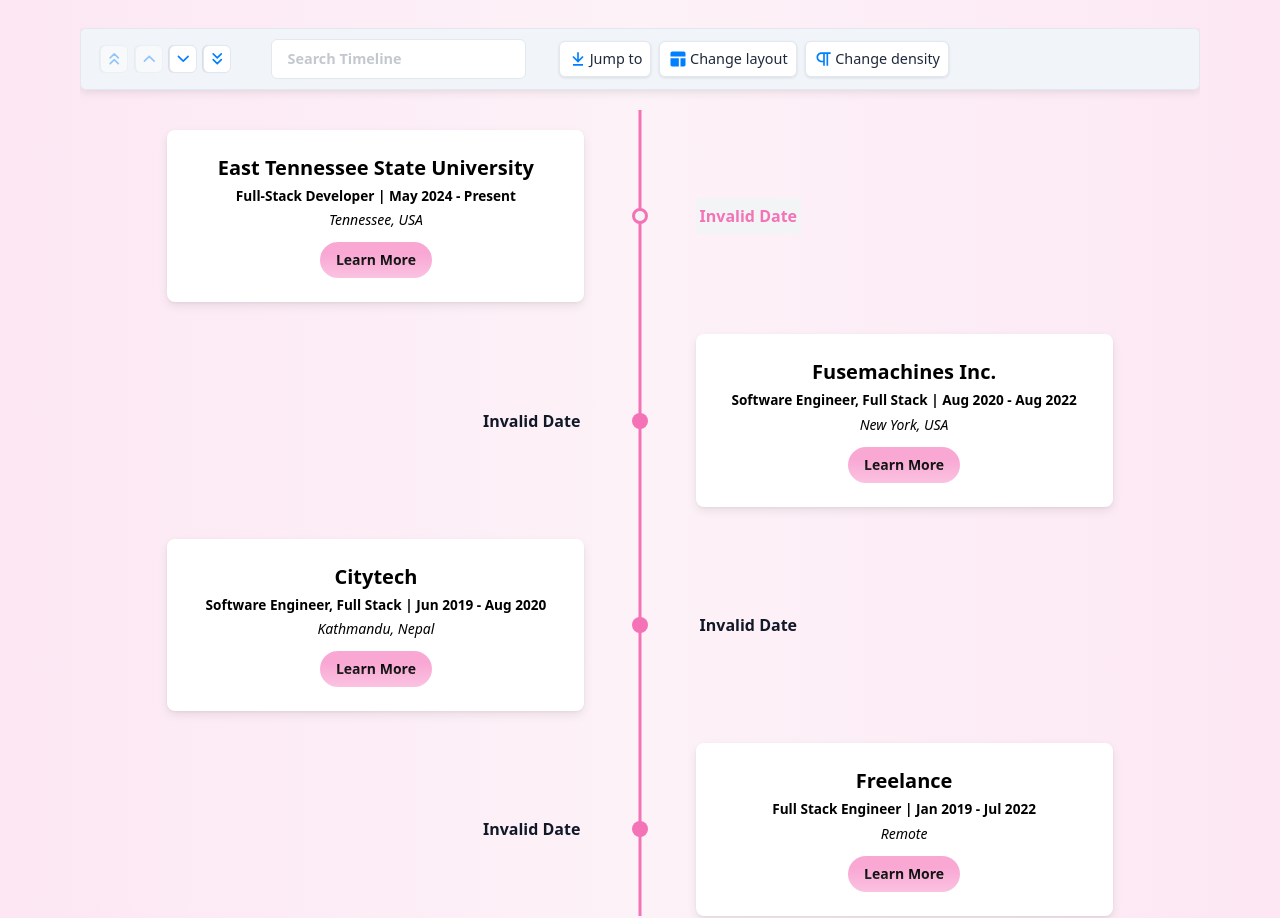
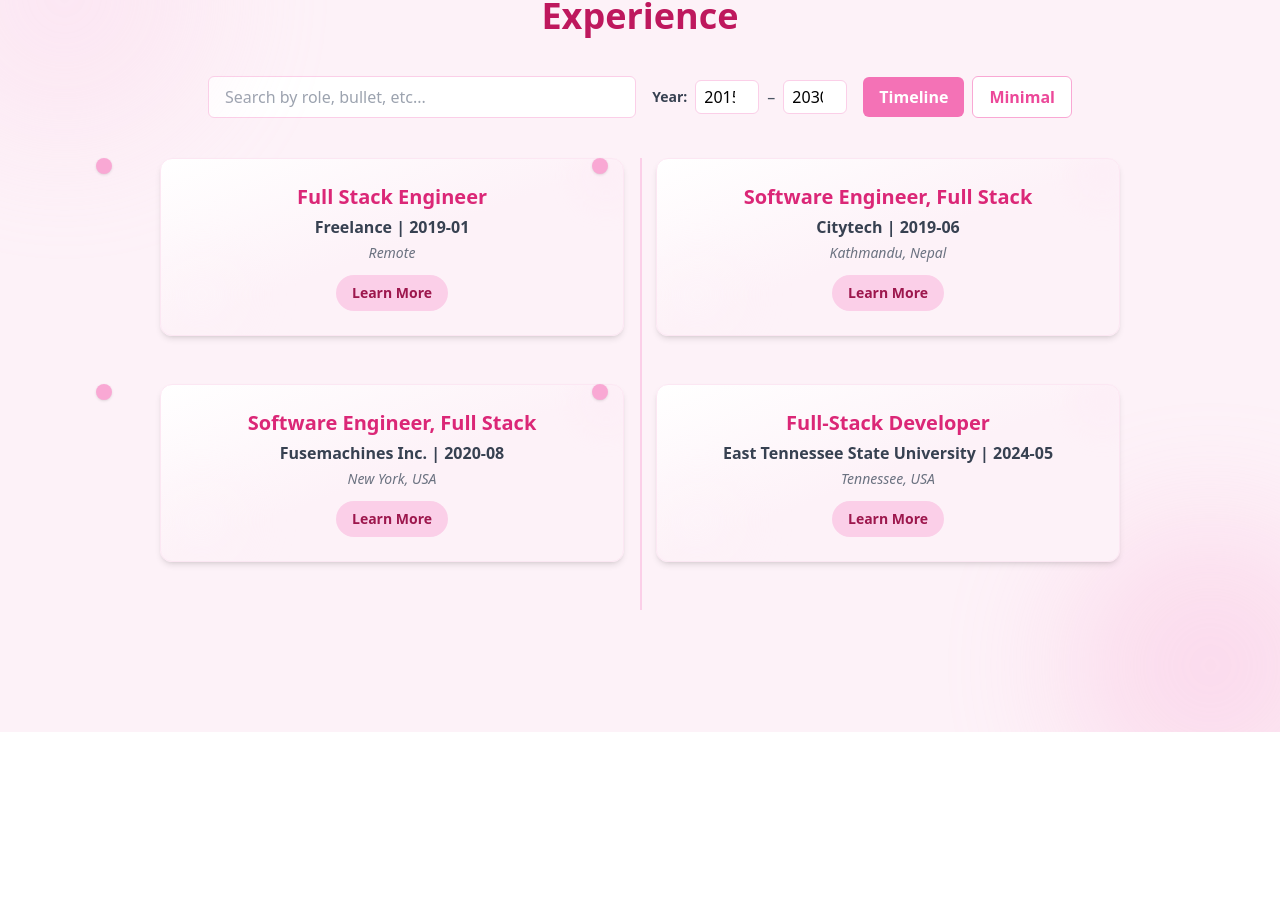
Before and after one commit to bigyaa/bigyaa.github.io, a React (Create React App) app: page / in a window 1280 px wide. Shown: the part 868-1786 px from the top of the page. After the commit the page ends 1660 px from the top, so only its background shows below. Built offline with nearby package versions, Linux system fonts and the light colour scheme.

Commit message:
Refactor experiences data structure and update App component for improved state management

```diff
--- a/src/App.js
+++ b/src/App.js
@@ -2,9 +2,7 @@
 import info from './data.json';
 import Timeline from './components/Timeline';
 import Header from './components/Header';
-import About from './components/About';
 import Footer from './components/Footer';
-import Experiences from './components/Experiences';
 
 function App() {
   const [data, setData] = useState(info);
@@ -13,8 +11,7 @@
     if (!data) {
       setData(info);
     }
-  }, []);
-  console.log(data);
+  }, [data]);
 
   if (!data) return <p>Loading...</p>;
 
--- a/src/components/Timeline.js
+++ b/src/components/Timeline.js
@@ -1,9 +1,27 @@
-import React, { useState } from 'react';
-import { Chrono } from 'react-chrono';
+import React, { useState, useMemo } from 'react';
 import { motion, AnimatePresence } from 'framer-motion';
-import experiences from '../data/experiences'; // Your experiences data
+import experiences from '../data/experiences';
 
-// Animation variants for collapsible bullet points
+// Container for all items (stagger children)
+const containerVariants = {
+  hidden: { opacity: 0 },
+  show: {
+    opacity: 1,
+    transition: { staggerChildren: 0.12 },
+  },
+};
+
+// Each item fade/slide in
+const itemVariants = {
+  hidden: { opacity: 0, y: 20 },
+  show: {
+    opacity: 1,
+    y: 0,
+    transition: { duration: 0.5, ease: 'easeOut' },
+  },
+};
+
+// Collapsible bullet expansions
 const bulletVariants = {
   hidden: {
     opacity: 0,
@@ -17,108 +35,228 @@
   },
 };
 
-// A collapsible node to replicate your \"Learn More\" logic
-function CollapsibleBullets({ experience }) {
+function parseYear(dateStr) {
+  // If it's something like "2020-08" or "2020"
+  const parsed = parseInt(dateStr.split('-')[0], 10);
+  return isNaN(parsed) ? 0 : parsed;
+}
+
+function TimelineCard({ item, displayType }) {
   const [showBullets, setShowBullets] = useState(false);
 
+  // whether we are in 'timeline' mode or 'minimal' mode
+  const verticalMode = displayType === 'timeline';
+
   return (
-    <div className="relative text-black">
-      <h3 className="text-xl font-bold text-softPink mb-1">
-        {experience.company}
+    <motion.div
+      variants={itemVariants}
+      className={`relative mb-12 ${
+        verticalMode ? 'md:w-1/2 px-4' : 'w-full px-2'
+      }`}
+    >
+      {/* The bullet & line if in timeline mode */}
+      {verticalMode && (
+        <div className="absolute -left-10 md:-left-12 top-0 flex flex-col items-center">
+          <div className="bg-pink-300 w-4 h-4 rounded-full z-10 shadow" />
+          <div className="flex-1 bg-pink-200 w-1 mt-0" />
+        </div>
+      )}
+
+      {/* The card */}
+      <motion.div
+        whileHover={{ scale: 1.02 }}
+        className="relative p-6 rounded-xl shadow-md border border-pink-100 bg-gradient-to-br from-white via-pink-50 to-pink-50 overflow-hidden transition-transform duration-300"
+      >
+        {/* Subtle floating shapes */}
+        <motion.div
+          className="absolute -top-4 -right-4 w-16 h-16 bg-pink-100/20 rounded-full blur-md"
+          animate={{ y: [0, 10, 0], x: [0, -5, 0] }}
+          transition={{ repeat: Infinity, duration: 3, ease: 'easeInOut' }}
+        />
+        <motion.div
+          className="absolute -bottom-4 -left-4 w-24 h-24 bg-pink-50/20 rounded-full blur-xl"
+          animate={{ y: [0, -10, 0], x: [0, 10, 0] }}
+          transition={{ repeat: Infinity, duration: 3.5, ease: 'easeInOut' }}
+        />
+
+        {/* Content */}
+        <h3 className="relative text-xl font-bold text-pink-600 z-10 mb-1">
+          {item.role}
         </h3>
-      <p className="text-md font-semibold mb-1">
-        {experience.role} | {experience.date}
+        <p className="relative text-md font-semibold z-10 mb-1 text-gray-700">
+          {item.company} | {item.date}
         </p>
-      <p className="mb-3 text-sm italic">{experience.location}</p>
+        <p className="relative mb-3 text-sm italic z-10 text-gray-500">
+          {item.location}
+        </p>
 
-      {/* Toggle button */}
+        {/* Learn More toggle for bullet points */}
+        {item.bullets?.length > 0 && (
+          <>
             <button
-        onClick={() => setShowBullets((prev) => !prev)}
-        className="px-4 py-2 bg-pink-300 text-black rounded-full text-sm font-semibold hover:bg-pink-600 transition-colors mb-2"
+              onClick={() => setShowBullets(!showBullets)}
+              className="relative z-10 px-4 py-2 bg-pink-200 rounded-full text-sm font-semibold text-pink-800 hover:bg-pink-300 transition-colors"
             >
               {showBullets ? 'Show Less' : 'Learn More'}
             </button>
-
-      {/* Animate presence of bullet points */}
             <AnimatePresence>
               {showBullets && (
                 <motion.ul
-            key="bulletList"
-            className="list-disc ml-5 mt-2 text-sm space-y-2"
+                  key="bullets"
                   initial="hidden"
                   animate="visible"
                   exit="hidden"
                   variants={bulletVariants}
+                  className="relative list-disc ml-5 mt-4 text-sm space-y-2 z-10 text-gray-600"
                 >
-            {experience.bullets.map((bullet, idx) => (
+                  {item.bullets.map((bullet, idx) => (
                     <li key={idx}>{bullet}</li>
                   ))}
                 </motion.ul>
               )}
             </AnimatePresence>
-    </div>
+          </>
+        )}
+      </motion.div>
+    </motion.div>
   );
 }
 
 export default function Timeline() {
-  // Convert experiences to Chrono's format; ensure date is a string
-  const items = experiences.map((exp) => ({
-    title: `${exp.role} @ ${exp.company}`,
-    // If exp.date is something like \"Aug 2020 - Aug 2022\",
-    // Chrono will simply display it as-is on the timeline.
-    date: exp.date,
-    // Provide our collapsible bullets as card content
-    cardDetailedText: <CollapsibleBullets experience={exp} />,
-  }));
+  const [displayType, setDisplayType] = useState('timeline'); // 'timeline' or 'minimal'
+  const [searchTerm, setSearchTerm] = useState('');
+  const [startYear, setStartYear] = useState(2015);
+  const [endYear, setEndYear] = useState(2030);
+
+  // Filter experiences
+  const filteredData = useMemo(() => {
+    const term = searchTerm.toLowerCase();
+    return experiences.filter((e) => {
+      const yearInt = parseYear(e.date);
+      if (yearInt < startYear || yearInt > endYear) return false;
+      // search role, company, location
+      if (
+        e.role.toLowerCase().includes(term) ||
+        e.company.toLowerCase().includes(term) ||
+        e.location.toLowerCase().includes(term)
+      ) {
+        return true;
+      }
+      // search bullets
+      return e.bullets?.some((b) => b.toLowerCase().includes(term));
+    });
+  }, [searchTerm, startYear, endYear]);
 
   return (
-    <section className="relative py-20 text-center text-background overflow-hidden">
-      {/* Soft gradient background */}
+    <section className="relative py-16 text-center text-background min-h-screen bg-pink-50 overflow-hidden">
+      {/* Soft pastel background (subtly) */}
       <div
-        className="absolute inset-0 bg-gradient-to-r from-pink-100 via-pink-50 to-pink-100"
+        className="absolute inset-0 bg-pink-100 opacity-20 pointer-events-none"
         style={{ zIndex: -1 }}
       />
 
-      {/* Floating circles for a playful effect */}
       <motion.div
-        className="absolute top-[-5rem] left-[-5rem] w-72 h-72 bg-lightPurple rounded-full opacity-30 blur-3xl"
+        className="absolute top-[-5rem] left-[-5rem] w-72 h-72 bg-pink-200 rounded-full opacity-30 blur-3xl"
         animate={{ x: [0, 30, 0], y: [0, 10, 0] }}
         transition={{ repeat: Infinity, duration: 6, ease: 'easeInOut' }}
       />
       <motion.div
-        className="absolute bottom-[-5rem] right-[-5rem] w-72 h-72 bg-lightBlue rounded-full opacity-30 blur-3xl"
+        className="absolute bottom-[-5rem] right-[-5rem] w-72 h-72 bg-pink-300 rounded-full opacity-30 blur-3xl"
         animate={{ x: [0, -20, 0], y: [0, -10, 0] }}
         transition={{ repeat: Infinity, duration: 7, ease: 'easeInOut' }}
       />
 
-      <div className="max-w-6xl mx-auto p-4">
-        <Chrono
-          items={items}
-          mode="VERTICAL_ALTERNATING"
-          scrollable={{ scrollbar: true }}
-          cardHeight={170}
-          cardWidth={500}
-          useReadMore={false} // We manage collapsible content ourselves
-          theme={{
-            primary: '#F472B6', // Pink highlight
-            secondary: '#F3F4F6',
-            cardBgColor: '#FFFFFF',
-            cardForeColor: '#111827',
-            titleColor: '#111827',
-            titleColorActive: '#F472B6',
-          }}
-          classNames={{
-            card:
-              'bg-white p-6 rounded-xl shadow-lg ring-1 ring-black ring-opacity-5 hover:shadow-xl transition-shadow duration-300',
-            cardDetailedText: 'mt-2 text-gray-700',
-            cardSubTitle: 'text-lg font-semibold text-pink-500',
-            cardText: 'text-base text-gray-600',
-            cardTitle: 'text-2xl font-bold text-gray-900 mb-2',
-            controls: 'my-controls',
-            date: 'text-sm text-gray-500 mt-1',
-            title: 'text-xl font-bold text-gray-900',
-          }}
+      <h2 className="text-4xl font-bold mb-10 text-pink-700">Experience</h2>
+
+      {/* Control Panel */}
+      <div className="max-w-4xl mx-auto mb-10 px-4 flex flex-col sm:flex-row items-center gap-4 justify-between">
+        {/* Search Input */}
+        <input
+          type="text"
+          placeholder="Search by role, bullet, etc..."
+          value={searchTerm}
+          onChange={(e) => setSearchTerm(e.target.value)}
+          className="flex-1 px-4 py-2 rounded-md border border-pink-200 focus:outline-none focus:ring-2 focus:ring-pink-300 bg-white"
         />
+
+        {/* Year Range */}
+        <div className="flex items-center space-x-2">
+          <label className="text-sm font-semibold text-gray-700">Year:</label>
+          <input
+            type="number"
+            className="w-16 px-2 py-1 rounded-md border border-pink-200 bg-white"
+            value={startYear}
+            onChange={(e) => setStartYear(Number(e.target.value) || 0)}
+          />
+          <span className="text-gray-600">–</span>
+          <input
+            type="number"
+            className="w-16 px-2 py-1 rounded-md border border-pink-200 bg-white"
+            value={endYear}
+            onChange={(e) => setEndYear(Number(e.target.value) || 9999)}
+          />
+        </div>
+
+        {/* Toggle Layout */}
+        <div className="flex items-center space-x-2">
+          <button
+            onClick={() => setDisplayType('timeline')}
+            className={`px-4 py-2 rounded-md font-semibold transition-colors ${
+              displayType === 'timeline'
+                ? 'bg-pink-400 text-white'
+                : 'bg-white text-pink-500 border border-pink-300 hover:bg-pink-200'
+            }`}
+          >
+            Timeline
+          </button>
+          <button
+            onClick={() => setDisplayType('minimal')}
+            className={`px-4 py-2 rounded-md font-semibold transition-colors ${
+              displayType === 'minimal'
+                ? 'bg-pink-400 text-white'
+                : 'bg-white text-pink-500 border border-pink-300 hover:bg-pink-200'
+            }`}
+          >
+            Minimal
+          </button>
+        </div>
+      </div>
+
+      <div className="max-w-5xl mx-auto px-4 relative">
+        {/* If in 'timeline' mode, we display a center line for larger screens */}
+        {displayType === 'timeline' && (
+          <div className="hidden md:block absolute top-0 bottom-0 left-1/2 w-0.5 bg-pink-200" />
+        )}
+
+        <motion.div
+          className={`flex flex-col ${
+            displayType === 'timeline'
+              ? 'md:flex-row md:flex-wrap'
+              : 'md:flex-col'
+          }`}
+          variants={containerVariants}
+          initial="hidden"
+          animate="show"
+        >
+          <AnimatePresence>
+            {filteredData.length > 0 ? (
+              filteredData.map((exp) => (
+                <TimelineCard
+                  key={exp.id}
+                  item={exp}
+                  displayType={displayType}
+                />
+              ))
+            ) : (
+              <motion.div
+                className="w-full text-gray-500 mt-8"
+                variants={itemVariants}
+              >
+                No matching experiences found.
+              </motion.div>
+            )}
+          </AnimatePresence>
+        </motion.div>
       </div>
     </section>
   );
--- a/src/data/experiences.js
+++ b/src/data/experiences.js
@@ -1,48 +1,57 @@
+// experiences.js
 const experiences = [
   {
-      company: 'East Tennessee State University',
-      role: 'Full-Stack Developer',
-      date: 'May 2024 - Present',
-      location: 'Tennessee, USA',
+    id: 1,
+    company: 'Freelance',
+    role: 'Full Stack Engineer',
+    date: '2019-01', // January 2019
+    location: 'Remote',
     bullets: [
-        'Led the development of the frontend architecture and transcription system for an AI-powered archival platform using React, Python, Whisper, and TensorFlow, enhancing research accessibility by 200%.',
-        'Engineered NLP & LLM-driven solutions, achieving 95% transcription accuracy & 79% classification accuracy, enabling automated data processing and actionable insights.',
+      'Independently led full-cycle development for multiple projects, aligning business needs with robust technical execution.',
+      'Designed and built working prototypes for early-stage startups, contributing to successful funding rounds.',
+      'Achieved an 80% client retention rate by delivering high-value products on schedule with strong communication.',
+      // (Jan 2019 - Jul 2022) if you want to clarify the full range
     ],
   },
   {
+    id: 2,
+    company: 'Citytech',
+    role: 'Software Engineer, Full Stack',
+    date: '2019-06', // June 2019
+    location: 'Kathmandu, Nepal',
+    bullets: [
+      'Developed key components of a fintech platform handling $10M+ in monthly remittances, ensuring secure transactions and high availability.',
+      'Boosted UI performance by 30%, leveraging optimized state management and React/Redux enhancements.',
+      'Implemented an automated Jest/Enzyme-based testing infrastructure, reducing production bugs by 40%.',
+      // (Jun 2019 - Aug 2020)
+    ],
+  },
+  {
+    id: 3,
     company: 'Fusemachines Inc.',
     role: 'Software Engineer, Full Stack',
-      date: 'Aug 2020 - Aug 2022',
+    date: '2020-08', // August 2020
     location: 'New York, USA',
     bullets: [
       'Redesigned a legacy codebase into a scalable microservices architecture, reducing feature release cycles by 40%.',
       'Owned full SDLC execution for an enterprise education platform, eliminating development bottlenecks by 25% and ensuring on-time project delivery.',
       'Optimized GraphQL and RESTful APIs, reducing API response times by 30%, improving backend efficiency and user interaction speeds.',
       'Automated CI/CD workflows using Docker, GitHub Actions, and Jenkins, cutting deployment overhead by 45%.',
+      // (Aug 2020 - Aug 2022)
     ],
   },
   {
-      company: 'Citytech',
-      role: 'Software Engineer, Full Stack',
-      date: 'Jun 2019 - Aug 2020',
-      location: 'Kathmandu, Nepal',
+    id: 4,
+    company: 'East Tennessee State University',
+    role: 'Full-Stack Developer',
+    date: '2024-05', // May 2024
+    location: 'Tennessee, USA',
     bullets: [
-        'Developed key components of a fintech platform handling $10M+ in monthly remittances, ensuring secure transactions and high availability.',
-        'Boosted UI performance by 30%, leveraging optimized state management and React/Redux enhancements.',
-        'Implemented an automated Jest/Enzyme-based testing infrastructure, reducing production bugs by 40%.',
+      'Led the development of the frontend architecture and transcription system for an AI-powered archival platform using React, Python, Whisper, and TensorFlow, enhancing research accessibility by 200%.',
+      'Engineered NLP & LLM-driven solutions, achieving 95% transcription accuracy & 79% classification accuracy, enabling automated data processing and actionable insights.',
+      // (May 2024 - Present)
     ],
   },
-    {
-      company: 'Freelance',
-      role: 'Full Stack Engineer',
-      date: 'Jan 2019 - Jul 2022',
-      location: 'Remote',
-      bullets: [
-        'Independently led full-cycle development for multiple projects, aligning business needs with robust technical execution.',
-        'Designed and built working prototypes for early-stage startups, contributing to successful funding rounds.',
-        'Achieved 80% client retention by delivering high-value products on schedule with strong communication.',
-      ],
-    },
-    ]
+];
 
 export default experiences;
```
Lines whose indentation alone changed are shown as unchanged.
